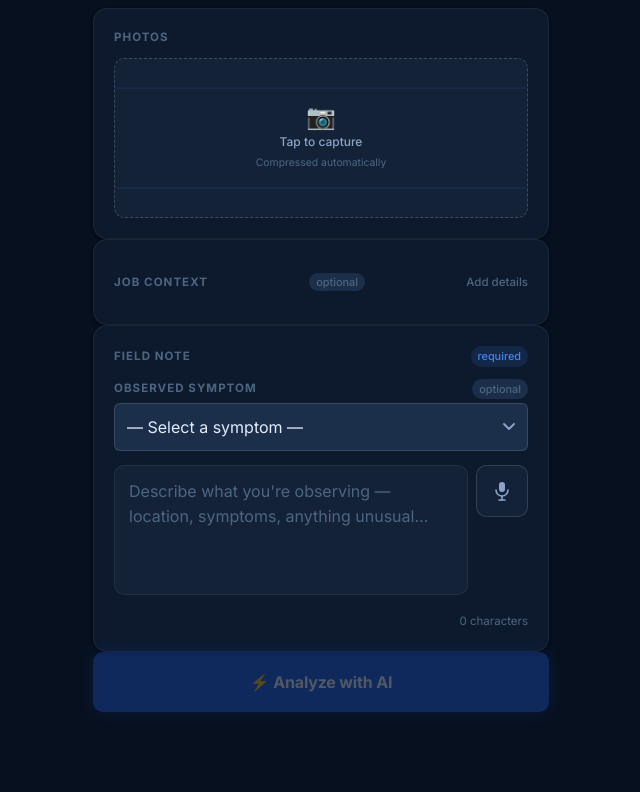
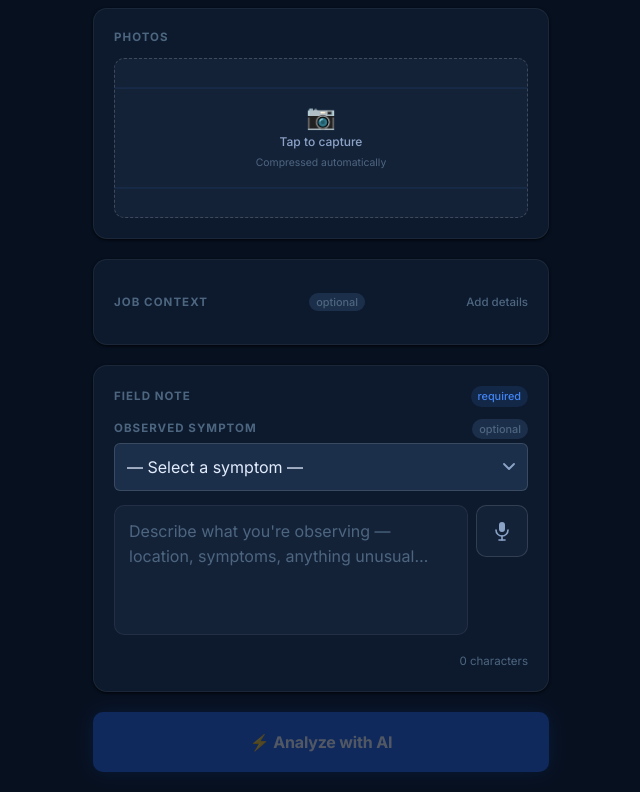
Before and after one commit to yacobsen/lensfield, a website built with Vite: page apps/mobile-web/index.html in a window 1280 px wide. Shown: the part 56-848 px from the top of the page, without its empty margins (319-959 px from the left). Before the commit the page ends 800 px from the top, so only its background shows below. Built offline with nearby package versions, Linux system fonts and the light colour scheme; no server answers.

Commit message:
fix form card spacing

```diff
--- a/apps/mobile-web/src/style.css
+++ b/apps/mobile-web/src/style.css
@@ -1594,8 +1594,7 @@ body.high-contrast .field-select option { background: #e4e7ec; color: #0a0f1a; }
 
 /* ══ UI Polish additions ══════════════════════════════════════ */
 
-/* 1. Form page spacing */
-main { gap: 20px; }
+/* 1. Card padding */
 .card { padding: 20px; }
 
 /* 2. More-options menu */
@@ -1712,8 +1711,6 @@ main { gap: 20px; }
 
 /* ══ UI Polish Round 2 ════════════════════════════════════════ */
 
-/* 1. Form card gap — 16px consistent */
-main { gap: 16px; }
 
 /* 2. ··· button — full width spanning both columns */
 .more-actions-wrap { grid-column: 1 / -1; }
@@ -1781,3 +1778,7 @@ body.high-contrast .customer-modal-actions .action-btn--accent { background: #1a
 
 /* ── Resolution Note card (result panel) ─────────────────────── */
 .resolution-note-card { box-shadow: none; }
+
+/* ── Form card spacing (definitive) ─────────────────────────── */
+form#report-form { display: flex; flex-direction: column; gap: 0; }
+form#report-form .card { margin-bottom: 20px; }
```
